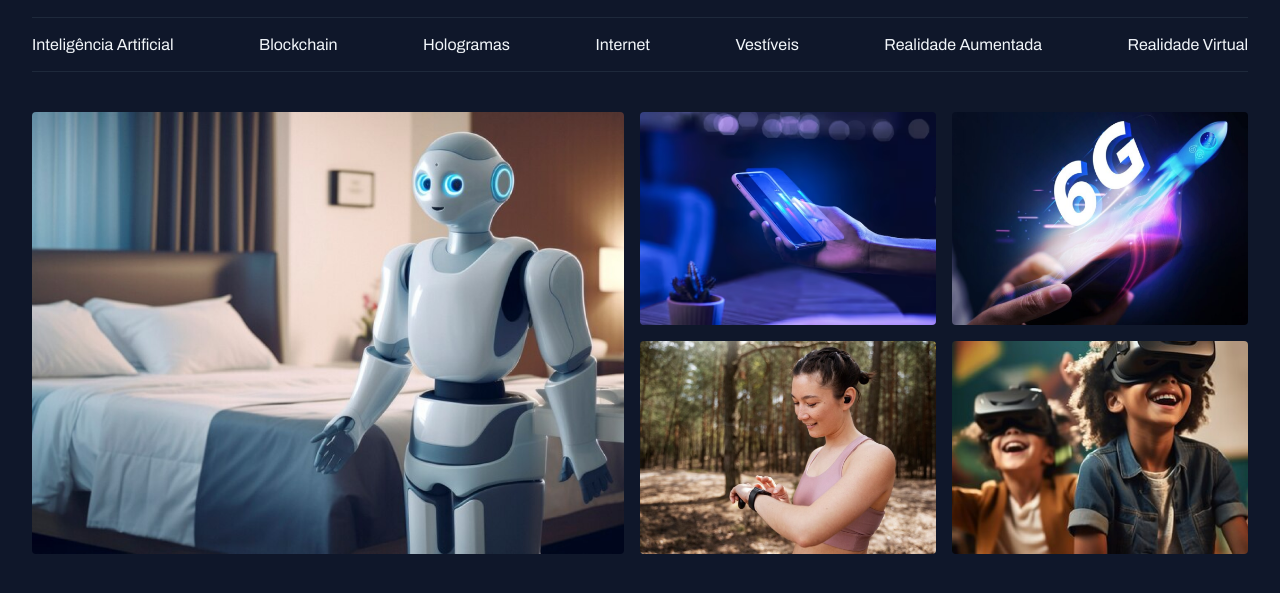
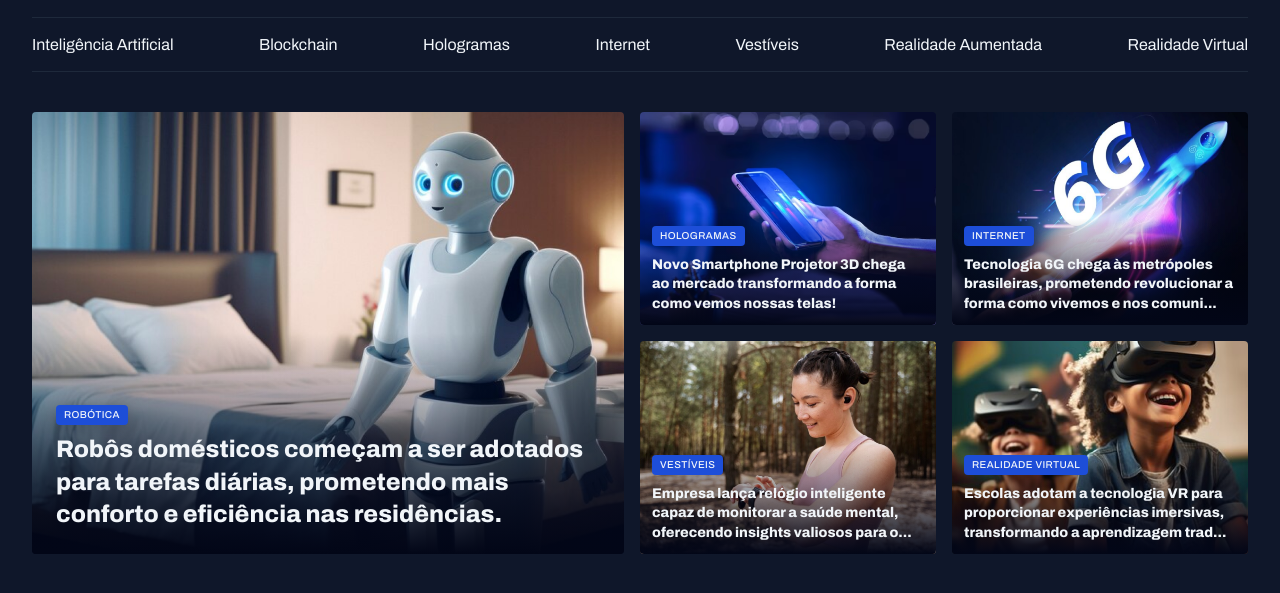
Before and after one commit to gabrielcipolini/fullstack-projeto-porta-de-noticias, a plain HTML site: page index.html in a window 1280 px wide. Shown: the part 49-642 px from the top of the page. Drawn offline with Linux system fonts and the light colour scheme.

Commit message:
finalizando seção destaques

```diff
--- a/index.html
+++ b/index.html
@@ -47,29 +47,74 @@
 
     <main class="container grid">
       <section id="featured" class="grid grid-flow-col gap-16">
-        <div>
-          <img src="assets/images/Image 01.png" alt="Robô em um quarto" />
-        </div>
+        <figure class="card">
+          <img
+            src="assets/images/Image 01.png"
+            alt="Robôs domésticos começam a ser adotados para tarefas diárias, prometendo mais conforto e eficiência nas residências."
+          />
+
+          <figcaption>
+            <span class="content-tag">robótica</span>
+            <h2 class="text-2xl">
+              Robôs domésticos começam a ser adotados para tarefas diárias,
+              prometendo mais conforto e eficiência nas residências.
+            </h2>
+          </figcaption>
+        </figure>
 
         <div class="grid grid-cols-2 gap-16">
-          <div>
-            <img src="assets/images/Image 02.png" alt="Celular com gráficos" />
-          </div>
-          <div>
-            <img src="assets/images/Image 03.png" alt="Ilustração do 6G" />
-          </div>
-          <div>
+          <figure class="card">
+            <img
+              src="assets/images/Image 02.png"
+              alt="Novo Smartphone Projetor 3D chega ao mercado transformando a forma como vemos nossas telas!"
+            />
+            <figcaption>
+              <span class="content-tag">hologramas</span>
+              <h2 class="text-lg">
+                Novo Smartphone Projetor 3D chega ao mercado transformando a
+                forma como vemos nossas telas!
+              </h2>
+            </figcaption>
+          </figure>
+          <figure class="card">
+            <img
+              src="assets/images/Image 03.png"
+              alt="Tecnologia 6G chega às metrópoles brasileiras, prometendo revolucionar a forma como vivemos e nos comunicamos."
+            />
+            <figcaption>
+              <span class="content-tag">internet</span>
+              <h2 class="text-lg">
+                Tecnologia 6G chega às metrópoles brasileiras, prometendo
+                revolucionar a forma como vivemos e nos comuni...
+              </h2>
+            </figcaption>
+          </figure>
+          <figure class="card">
             <img
               src="assets/images/Image 04.png"
-              alt="Mulher ao ar livre olhando relógio"
+              alt="Empresa lança relógio inteligente capaz de monitorar a saúde mental, oferecendo insights valiosos para o bem-estar pessoal."
             />
-          </div>
-          <div>
+            <figcaption>
+              <span class="content-tag">vestíveis</span>
+              <h2 class="text-lg">
+                Empresa lança relógio inteligente capaz de monitorar a saúde
+                mental, oferecendo insights valiosos para o...
+              </h2>
+            </figcaption>
+          </figure>
+          <figure class="card">
             <img
               src="assets/images/Image 05.png"
-              alt="Duas crianças usando óculos de realidade virtual"
+              alt="Escolas adotam a tecnologia VR para proporcionar experiências imersivas, transformando a aprendizagem tradicional."
             />
-          </div>
+            <figcaption>
+              <span class="content-tag">realidade virtual</span>
+              <h2 class="text-lg">
+                Escolas adotam a tecnologia VR para proporcionar experiências
+                imersivas, transformando a aprendizagem trad...
+              </h2>
+            </figcaption>
+          </figure>
         </div>
       </section>
     </main>
--- a/styles/global.css
+++ b/styles/global.css
@@ -17,7 +17,7 @@
   --font-archivo: "Archivo", sans-serif;
   --h1: 800 2.4rem/135% var(--font-archivo);
   --h2: 800 1.6rem/140% var(--font-archivo);
-  --h3: 800 1.6rem/140% var(--font-archivo);
+  --h3: 800 1.4rem/140% var(--font-archivo);
   --span: 600 1.4rem/145% var(--font-archivo);
   --text: 400 1.6rem/160% var(--font-archivo);
   --text-sm: 400 1.4rem/160% var(--font-archivo);
@@ -29,7 +29,9 @@ body {
   font: var(--text);
 }
 
-h1, h2, h3 {
+h1,
+h2,
+h3 {
   font: inherit;
 }
 
@@ -55,3 +57,15 @@ img {
 main {
   margin-top: 4rem;
 }
+
+.content-tag {
+  background-color: var(--brand-color-dark);
+  border-radius: 0.4rem;
+  box-shadow: 0 .4rem 1.6rem rgba(2, 6, 23, 0.25);
+  display: inline-block;
+  padding: 0.4rem 0.8rem;
+
+  font: 500 1rem/1.2 var(--font-archivo);
+  letter-spacing: 0.04em;
+  text-transform: uppercase;
+}
--- a/styles/sections.css
+++ b/styles/sections.css
@@ -1,7 +1,34 @@
 #featured {
   img {
-    border-radius: .4rem;
     height: 100%;
     object-fit: cover;
   }
+
+  .card {
+    border-radius: 0.4rem;
+    overflow: hidden;
+    position: relative;
+
+    &::before {
+      background: linear-gradient(180deg, rgba(2, 6, 23, 0) 0%, #020617 100%);
+      content: "";
+      inset: 0;
+      position: absolute;
+      top: 50%;
+    }
+
+    figcaption {
+      position: absolute;
+      bottom: 0;
+      padding: 2.4rem;
+
+      &:has(.text-lg) {
+        padding: 1.2rem;
+      }
+
+      h2 {
+        margin-top: 0.8rem;
+      }
+    }
+  }
 }
--- a/styles/utility.css
+++ b/styles/utility.css
@@ -14,3 +14,19 @@
 .gap-16 {
   gap: 1.6rem;
 }
+
+.text-2xl {
+  font: var(--h1);
+}
+
+.text-xl {
+  font: var(--h2);
+}
+
+.text-lg {
+  font: var(--h3);
+}
+
+.text-sm {
+  font: var(--text-sm);
+}
```
